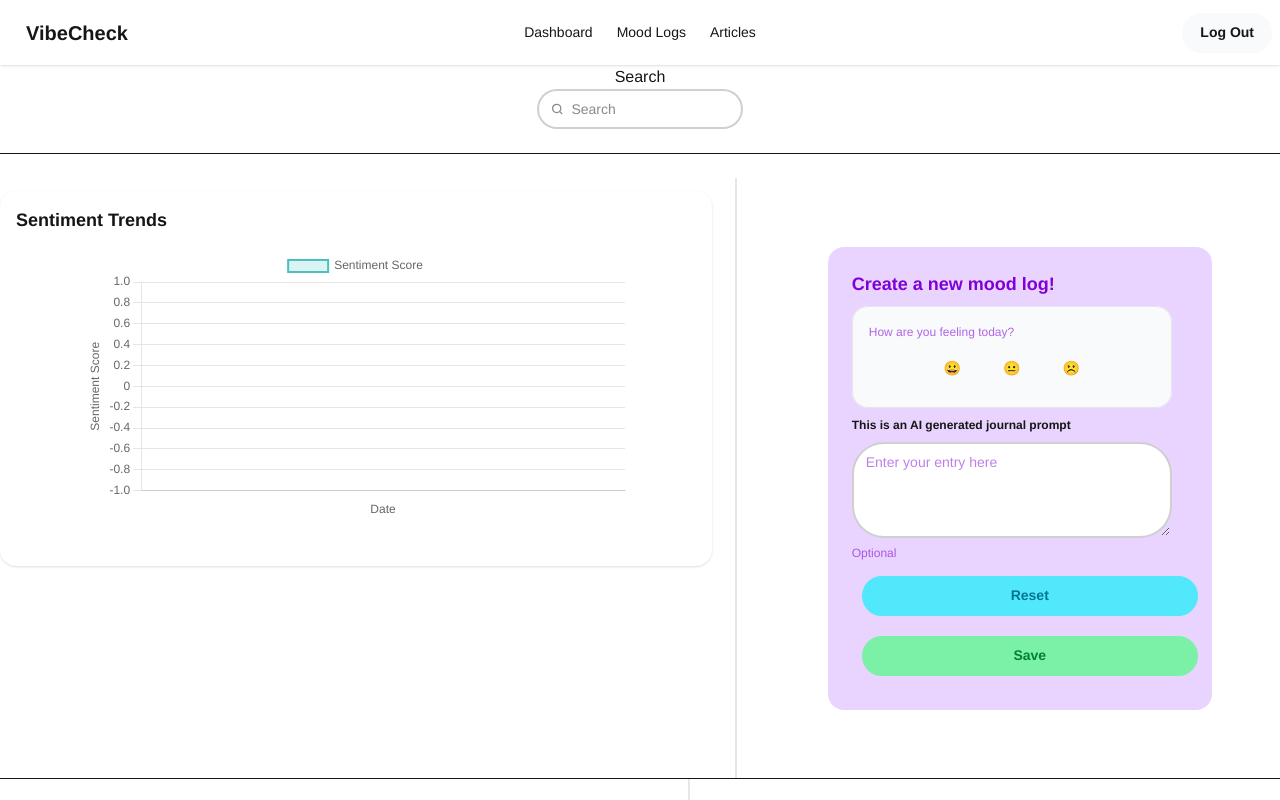
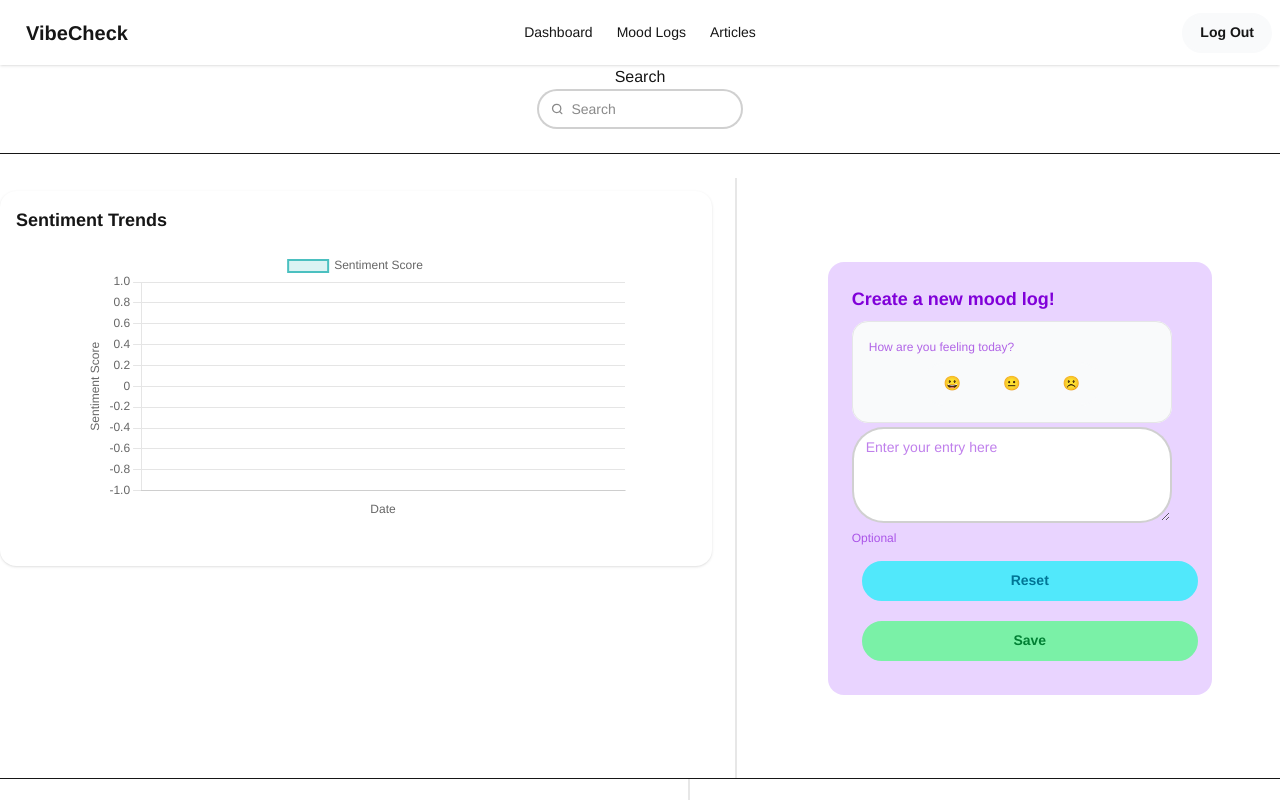
Before and after one commit to stmcpeters/VibeCheck, a React (Vite) app in the folder client/: page /dashboard in a window 1280 px wide. Shown: the top 800 px of the page. Built offline with nearby package versions, Linux system fonts and the light colour scheme; no server answers.

Commit message:
Remove placeholder text from MoodForm component

```diff
--- a/client/src/components/MoodForm.jsx
+++ b/client/src/components/MoodForm.jsx
@@ -72,7 +72,6 @@ export default function MoodForm({ userId, onSuccess }) {
               </div>
             </fieldset>
             <fieldset className="fieldset">
-              <legend className="fieldset-legend">This is an AI generated journal prompt</legend>
               <textarea
                 className="textarea h-24"
                 placeholder="Enter your entry here"
```
